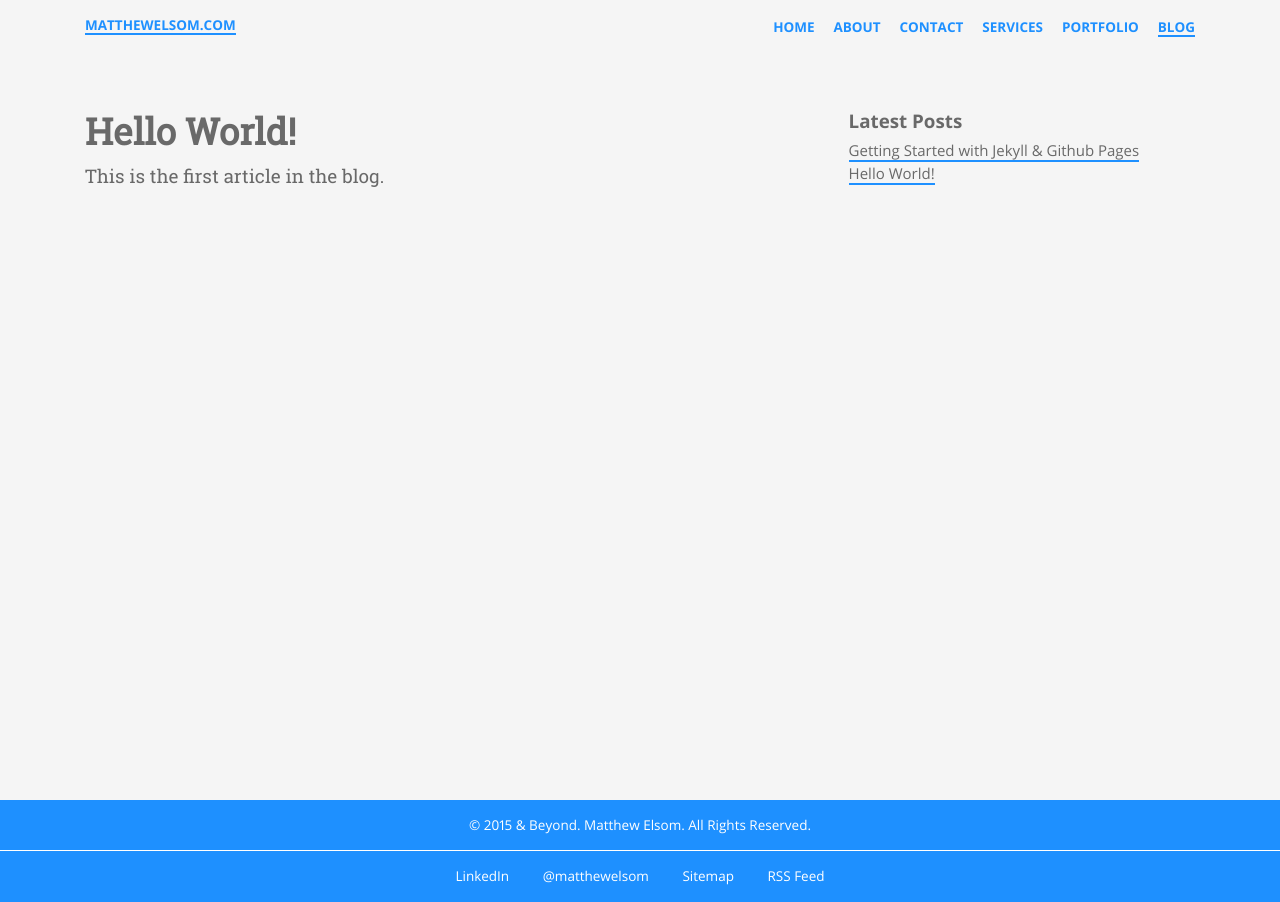
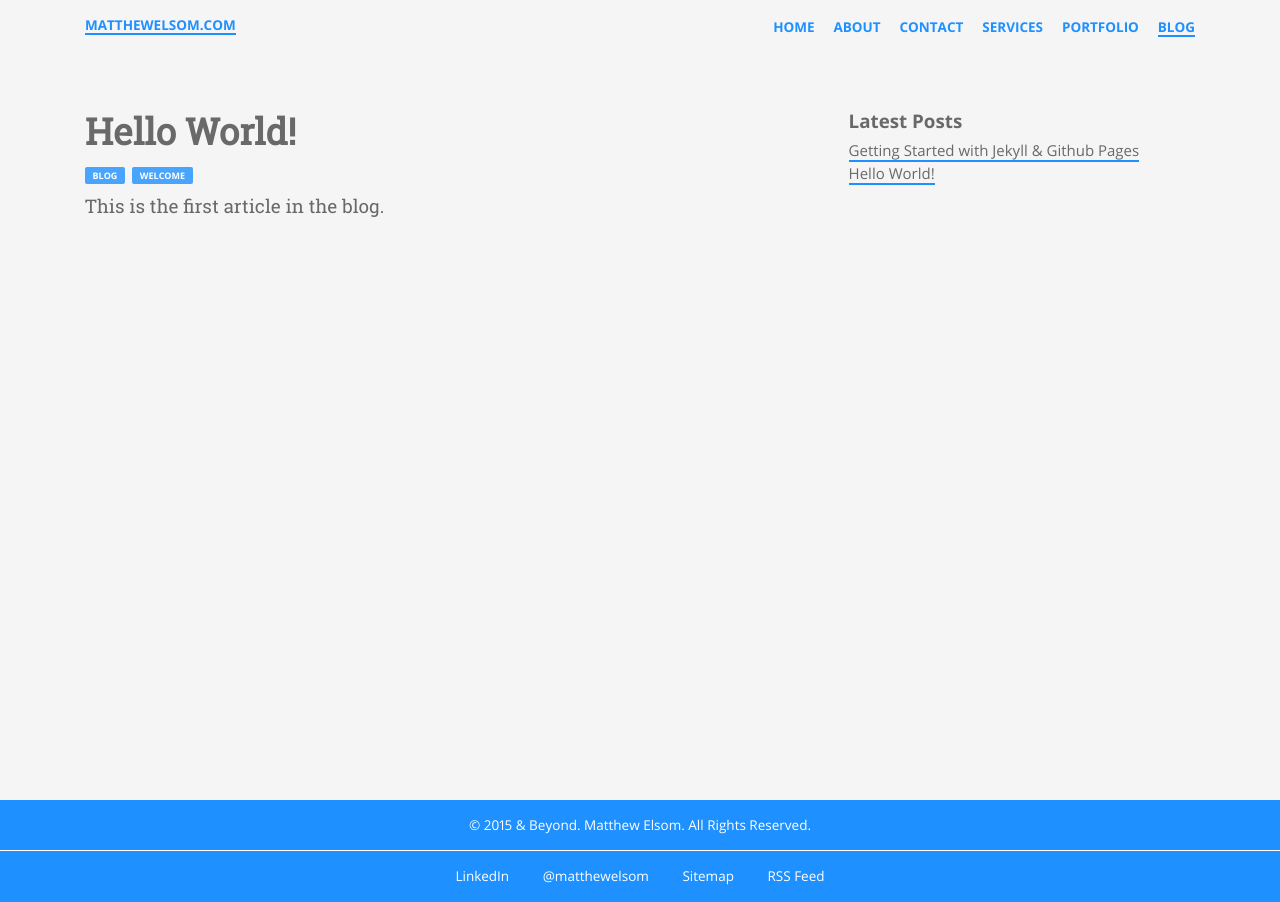
Before and after one commit to codophobia/matthewelsom.github.io, a Jekyll site: the page built from blog/_posts/2015-11-29-welcome.md, in a window 1280 px wide. Built offline with Jekyll 4.4.1, drawn with Linux system fonts in a browser that asks for light colours.

```diff
--- a/blog/_posts/2015-11-29-welcome.md
+++ b/blog/_posts/2015-11-29-welcome.md
@@ -1,6 +1,6 @@
 ---
 title: Hello World!
-tags:
+tags: [blog, welcome]
 image: blog_01.png
 ---
 
```
Also changed, not shown: blog/_drafts/2015-12-10-approved-post-tags-in-jekyll.md (added, +6 -0 lines).
